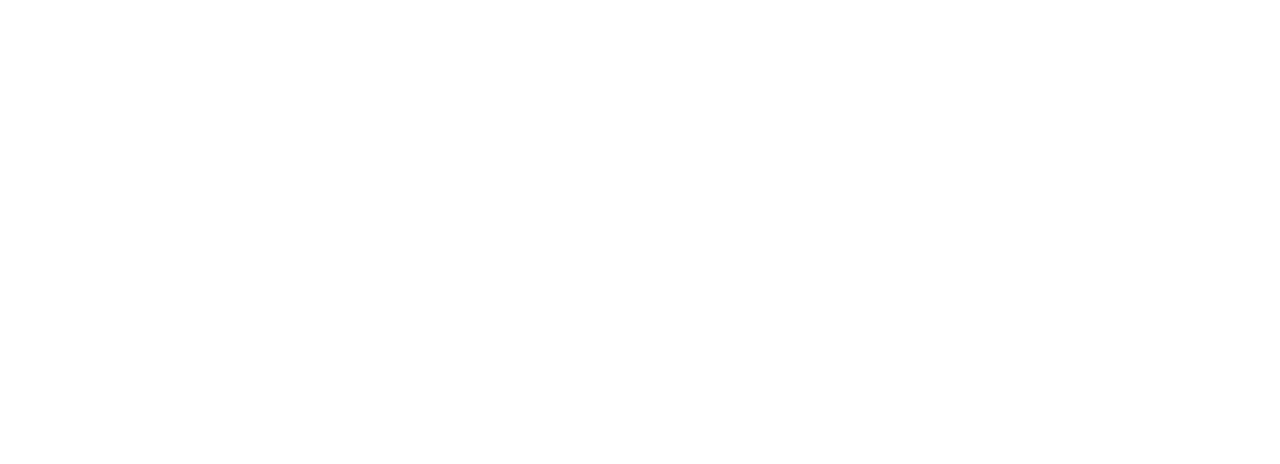
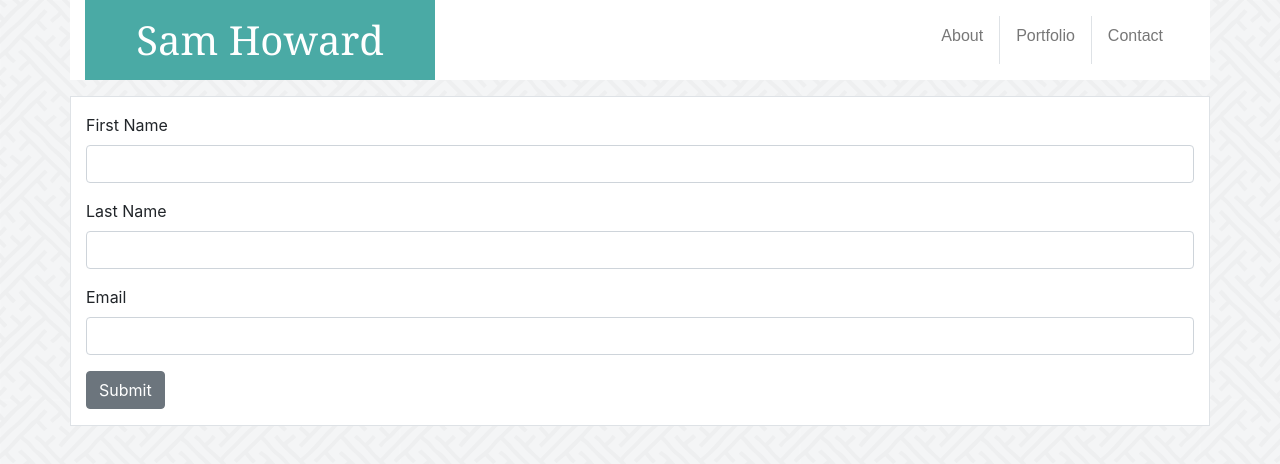
Before and after one commit to samhoward1990/Bootstrap-Portfolio, a plain HTML site: page contact.html in a window 1280 px wide. Drawn offline with nearby package versions, Linux system fonts and the light colour scheme.

Commit message:
added contact form to contact page and added continuum project to portfolio page

```diff
--- a/contact.html
+++ b/contact.html
@@ -0,0 +1,60 @@
+<!DOCTYPE html>
+<html lang="en">
+
+<head>
+    <meta charset="UTF-8">
+    <meta name="viewport" content="width=device-width, initial-scale=1.0">
+    <meta http-equiv="X-UA-Compatible" content="ie=edge">
+    <title>Contact</title>
+    <link href="https://stackpath.bootstrapcdn.com/bootstrap/4.3.1/css/bootstrap.min.css" rel="stylesheet"
+        integrity="sha384-ggOyR0iXCbMQv3Xipma34MD+dH/1fQ784/j6cY/iJTQUOhcWr7x9JvoRxT2MZw1T" crossorigin="anonymous">
+    <link rel="stylesheet" type="text/css" href="assets/css/style.css">
+</head>
+
+<body>
+    <div class="container header mb-3">
+        <div class="row">
+            <div
+                class="col-sm-12 col-md-5 col-lg-4 d-flex justify-content-sm-center justify-content-md-start justify-content-lg-start">
+                <h1 class="p-3 w-100 text-center text-white m-0">Sam Howard</h1>
+            </div>
+            <div
+                class="col-sm-12 col-md-7 col-lg-8 d-flex justify-content-sm-center justify-content-md-end justify-content-lg-end">
+                <ul class="nav m-3">
+                    <li class="nav-item border-right">
+                        <a class="nav-link active" href="index.html">About</a>
+                    </li>
+                    <li class="nav-item border-right">
+                        <a class="nav-link" href="portfolio.html">Portfolio</a>
+                    </li>
+                    <li class="nav-item">
+                        <a class="nav-link" href="contact.html">Contact</a>
+                    </li>
+                </ul>
+            </div>
+        </div>
+    </div>
+    <div class="container border bg-white">
+        <div class="row">
+            <div class="col-sm-12 col-md-12 col-lg-12">
+                <form class="mt-3">
+                    <div class="form-group">
+                        <label for="first-name">First Name</label>
+                        <input type="text" class="form-control" id="first-name">
+                    </div>
+                    <div class="form-group">
+                        <label for="last-name">Last Name</label>
+                        <input type="text" class="form-control" id="last-name">
+                    </div>
+                    <div class="form-group">
+                        <label for="email">Email</label>
+                        <input type="email" class="form-control" id="email">
+                    </div>
+                    <button type="submit" class="btn btn-secondary mb-3">Submit</button>
+                </form>
+            </div>
+        </div>
+    </div>
+</body>
+
+</html>
```
Also changed, not shown: portfolio.html (+4 -3 lines).
